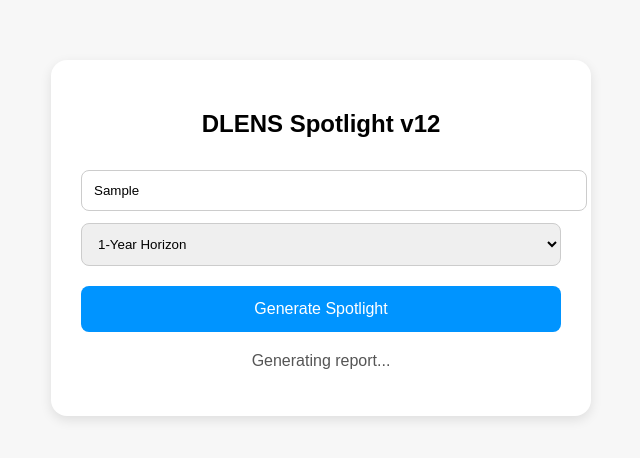
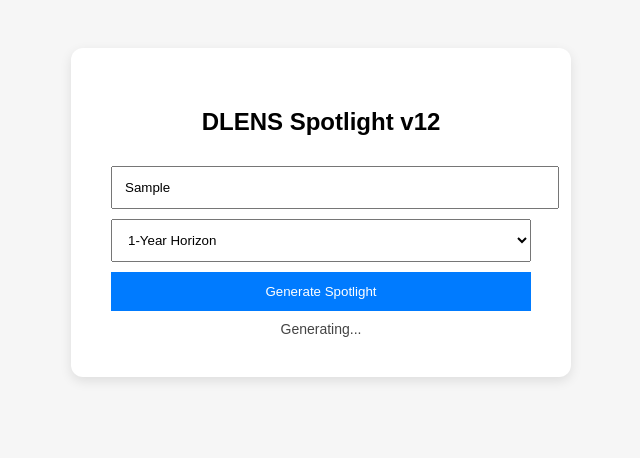
Before and after one commit to jasonbanas/DLENS_v12_Dev, a plain HTML site: page api/templates/spotlight_ui.html in a window 1280 px wide. Both pictures are taken after typing "Sample" into the empty fields and a click on the button "Generate Spotlight". Shown: the whole page, without its empty margins (319-959 px from the left). Drawn offline with Linux system fonts and the light colour scheme; no server answers.

```diff
--- a/api/templates/spotlight_ui.html
+++ b/api/templates/spotlight_ui.html
@@ -2,72 +2,88 @@
 <html>
 <head>
 <title>DLENS Spotlight v12</title>
+
 <style>
-        body { background: #f7f7f7; font-family: Arial; }
-        .box {
-            background:white; width:480px; margin:60px auto;
-            padding:30px; border-radius:16px;
-            box-shadow:0 4px 12px rgba(0,0,0,0.1);
-            text-align:center;
+body {
+    font-family: Arial;
+    background: #f6f6f6;
+    padding: 40px;
+    text-align: center;
 }
-        input, select {
-            width:100%; padding:12px; margin-top:12px;
-            border-radius:8px; border:1px solid #ccc;
+.container {
+    background: white;
+    padding: 40px;
+    border-radius: 12px;
+    max-width: 420px;
+    margin: auto;
+    box-shadow: 0 4px 12px rgba(0,0,0,0.1);
+}
+input, select, button {
+    width: 100%;
+    padding: 12px;
+    margin-top: 10px;
 }
 button {
-            width:100%; padding:14px; margin-top:20px;
-            background:#0094ff; color:white; border:none;
-            border-radius:8px; cursor:pointer; font-size:16px;
+    background: #007bff;
+    color: white;
+    border: none;
+    cursor: pointer;
+}
+button:hover {
+    background: #0056c7;
+}
+#status {
+    margin-top: 10px;
+    font-size: 14px;
+    color: #444;
 }
 </style>
 </head>
+<body>
 
-<body>
-    <div class="box">
+<div class="container">
     <h2>DLENS Spotlight v12</h2>
 
-        <input id="ticker" placeholder="Ticker (e.g. AAPL)" />
+    <input id="ticker" placeholder="AAPL" />
 
     <select id="horizon">
         <option value="1">1-Year Horizon</option>
+        <option value="3">3-Year Horizon</option>
         <option value="5">5-Year Horizon</option>
-            <option value="10">10-Year Horizon</option>
     </select>
 
-        <button id="generateButton">Generate Spotlight</button>
+    <button id="btn">Generate Spotlight</button>
 
-        <p id="status" style="margin-top:20px;color:#555;"></p>
+    <div id="status"></div>
 </div>
 
 <script>
-document.getElementById("generateButton").onclick = async () => {
-    const ticker = document.getElementById("ticker").value.trim();
+document.getElementById("btn").onclick = async function () {
+    const ticker = document.getElementById("ticker").value;
     const horizon = document.getElementById("horizon").value;
 
     if (!ticker) {
-        alert("Enter a ticker symbol");
+        alert("Enter ticker");
         return;
     }
 
-    document.getElementById("status").innerText = "Generating report...";
+    document.getElementById("status").innerText = "Generating...";
 
-    const response = await fetch("/api/spotlight", {
+    const res = await fetch("/api/spotlight", {
         method: "POST",
         headers: { "Content-Type": "application/json" },
-        body: JSON.stringify({
-            ticker: ticker,
-            horizon: horizon
-        })
+        body: JSON.stringify({ ticker, horizon })
     });
 
-    const result = await response.json();
+    const data = await res.json();
 
-    if (result.url) {
-        window.location.href = result.url;
+    if (data.html) {
+        window.location.href = data.html;
     } else {
-        document.getElementById("status").innerText = "Error: " + result.error;
+        document.getElementById("status").innerText = "Error: " + data.error;
     }
 };
 </script>
+
 </body>
 </html>
```
Also changed, not shown: 2 other files. Lines whose indentation alone changed are shown as unchanged.
